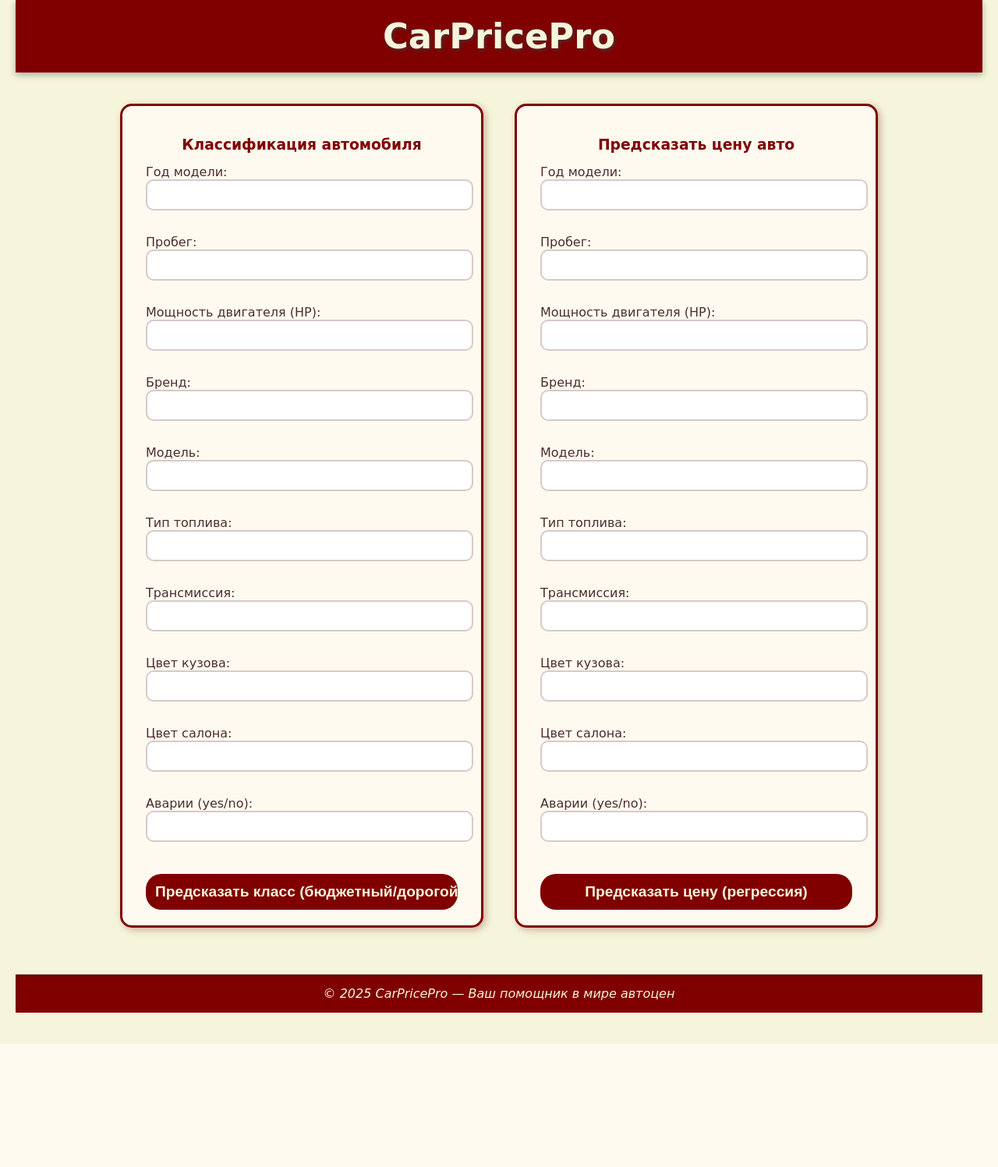
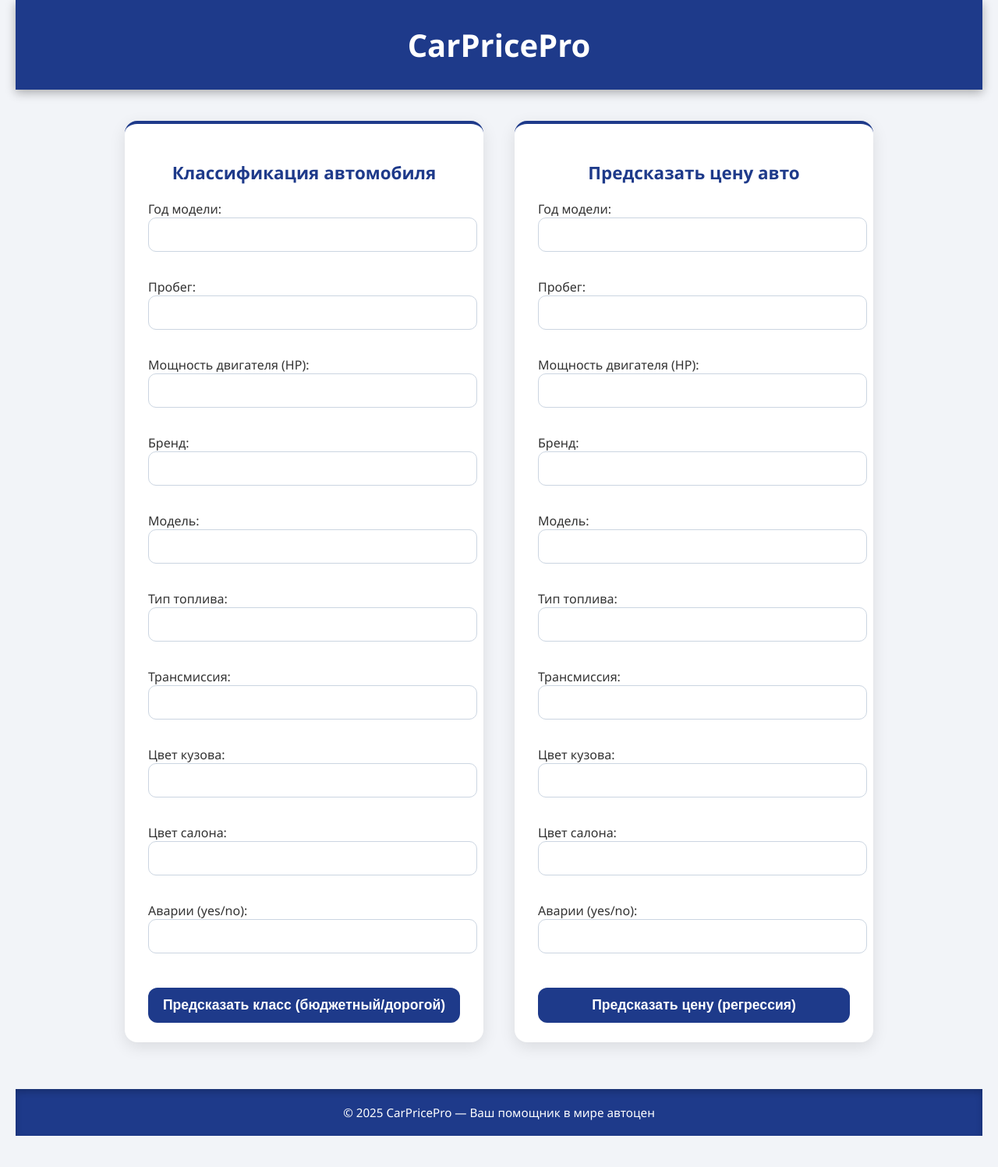
Before and after one commit to Donik2112/MachineLearning_CarsPrice, a Flask app: page / in a window 1280 px wide. Shown: the whole page at 78% size. Before the commit the page ends 1339 px from the top, so only its background shows below. Run offline with Flask 3, Linux system fonts and the light colour scheme.

Commit message:
Update index.html
css

```diff
--- a/app/templates/index.html
+++ b/app/templates/index.html
@@ -4,25 +4,24 @@
     <title>CarPricePro - Предсказание стоимости авто</title>
  <style>
   body {
-        background-color: #f5f5dc; /* слоновая кость */
-        font-family: 'Comic Sans MS', cursive, sans-serif;
-        color: #4b2e2e;
+    background-color: #f2f4f8;
+    font-family: 'Segoe UI', Tahoma, Geneva, Verdana, sans-serif;
+    color: #333;
     margin: 0;
-        padding: 0 20px 40px 20px;
-        min-height: 100vh;
+    padding: 0 20px 40px;
     display: flex;
     flex-direction: column;
+    min-height: 100vh;
   }
 
   header {
-        background-color: #800000; /* бордовый */
-        padding: 20px 0;
+    background-color: #1e3a8a;
+    color: #ffffff;
+    padding: 30px 0;
     text-align: center;
-        color: #f5f5dc;
-        font-size: 2.8em;
+    font-size: 2.5em;
     font-weight: bold;
-        text-shadow: 2px 2px 5px #4b2e2e;
-        box-shadow: 0 3px 8px rgba(0,0,0,0.3);
+    box-shadow: 0 4px 12px rgba(0, 0, 0, 0.3);
   }
 
   main {
@@ -35,50 +34,53 @@
   }
 
   form {
-        background: #fffaf0;
-        border: 3px solid #800000;
-        border-radius: 15px;
-        padding: 20px 30px;
+    background: #ffffff;
+    border-radius: 16px;
+    padding: 25px 30px;
     max-width: 400px;
-        box-shadow: 3px 3px 10px rgba(128,0,0,0.3);
     flex: 1 1 400px;
     min-width: 320px;
+    box-shadow: 0 6px 20px rgba(0, 0, 0, 0.1);
+    border-top: 4px solid #1e3a8a;
   }
 
   form h3 {
-        color: #800000;
-        margin-bottom: 15px;
+    color: #1e3a8a;
+    margin-bottom: 20px;
     text-align: center;
+    font-size: 1.4em;
   }
 
-      label, input[type="text"] {
+  label,
+  input[type="text"] {
     display: block;
     width: 100%;
-        font-size: 1.1em;
+    font-size: 1em;
     margin-bottom: 12px;
   }
 
   input[type="text"] {
-        padding: 8px;
-        border: 2px solid #d8c9c9;
+    padding: 10px;
+    border: 1.5px solid #cbd5e1;
     border-radius: 10px;
     font-family: inherit;
-        transition: border-color 0.3s ease;
+    transition: border-color 0.3s ease, box-shadow 0.3s ease;
   }
 
   input[type="text"]:focus {
-        border-color: #800000;
+    border-color: #1e3a8a;
+    box-shadow: 0 0 0 3px rgba(30, 58, 138, 0.2);
     outline: none;
   }
 
   input[type="submit"] {
-        background-color: #800000;
-        color: #f5f5dc;
-        font-weight: bold;
-        font-size: 1.2em;
+    background-color: #1e3a8a;
+    color: #ffffff;
+    font-weight: 600;
+    font-size: 1.1em;
     padding: 12px;
     border: none;
-        border-radius: 20px;
+    border-radius: 12px;
     cursor: pointer;
     transition: background-color 0.3s ease;
     margin-top: 10px;
@@ -86,30 +88,29 @@
   }
 
   input[type="submit"]:hover {
-        background-color: #a52a2a;
+    background-color: #2563eb;
   }
 
   h3.result {
-        max-width: 840px;
-        margin: 30px auto 0 auto;
-        padding: 15px;
-        background-color: #800000;
-        color: #f5f5dc;
-        border-radius: 15px;
+    max-width: 860px;
+    margin: 40px auto 0;
+    padding: 18px;
+    background-color: #1e3a8a;
+    color: #ffffff;
+    border-radius: 12px;
     text-align: center;
-        font-size: 1.5em;
-        box-shadow: 2px 2px 8px rgba(128,0,0,0.5);
+    font-size: 1.4em;
+    box-shadow: 0 4px 16px rgba(0, 0, 0, 0.3);
   }
 
   footer {
     margin-top: 60px;
-        padding: 15px 0;
-        background-color: #800000;
-        color: #f5f5dc;
+    padding: 20px 0;
+    background-color: #1e3a8a;
+    color: #ffffff;
     text-align: center;
-        font-style: italic;
-        font-size: 1em;
-        box-shadow: inset 0 3px 5px rgba(0,0,0,0.2);
+    font-size: 0.95em;
+    box-shadow: inset 0 4px 8px rgba(0, 0, 0, 0.2);
   }
 
   @media (max-width: 860px) {
@@ -120,10 +121,10 @@
 
     form {
       max-width: 90%;
-          min-width: auto;
     }
   }
 </style>
+
 </head>
 <body>
 
```
Lines whose indentation alone changed are shown as unchanged.
